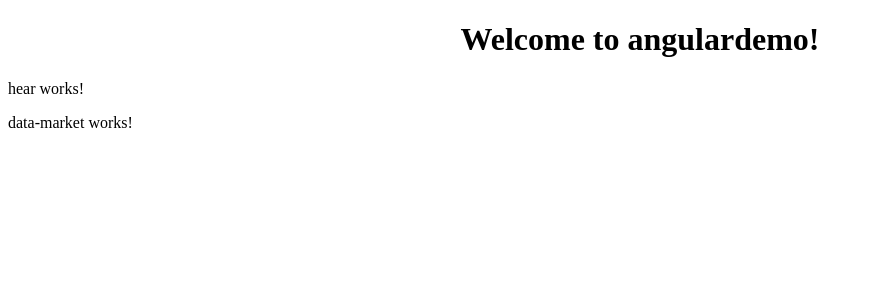
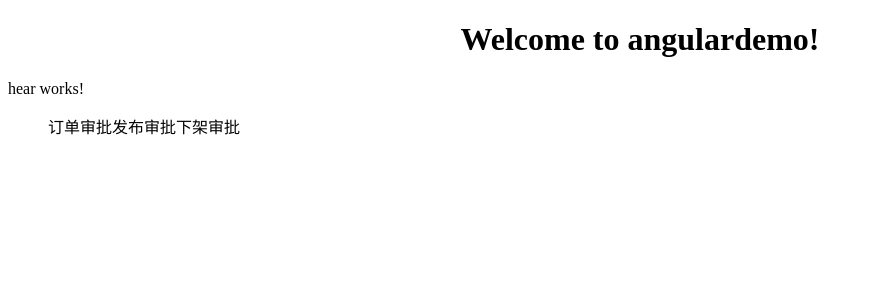
Before and after one commit to 1624071973/angulardemo, an Angular app: page / in a window 1280 px wide. Shown: the top 300 px of the page, without its empty margins (0-872 px from the left). Built offline with nearby package versions, Linux system fonts and the light colour scheme.

Commit message:
s
Signed-off-by: 1624071973 <1624071973@qq.com>

```diff
--- a/src/app/components/data-market/data-market.component.html
+++ b/src/app/components/data-market/data-market.component.html
@@ -1,5 +1,12 @@
+
 
 <app-hear></app-hear>
-<p>
-  data-market works!
-</p>
+<div id="datamarket">
+  <div id="order">
+    <ul style="list-style:none">
+      <li style="display:inline-block">订单审批</li>
+      <li style="display:inline-block">发布审批</li>
+      <li style="display:inline-block">下架审批</li>
+    </ul>
+  </div>
+</div>
```
